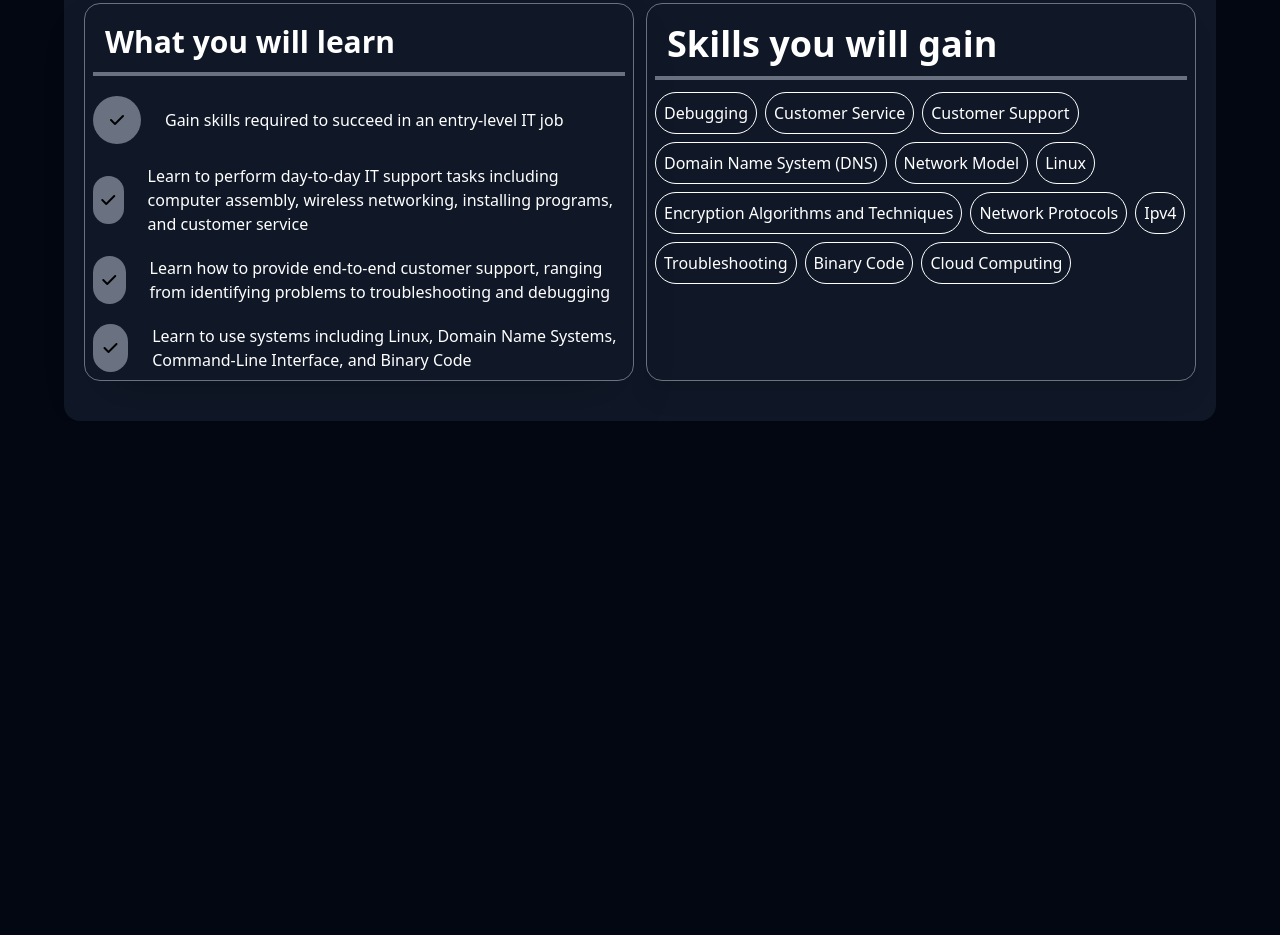
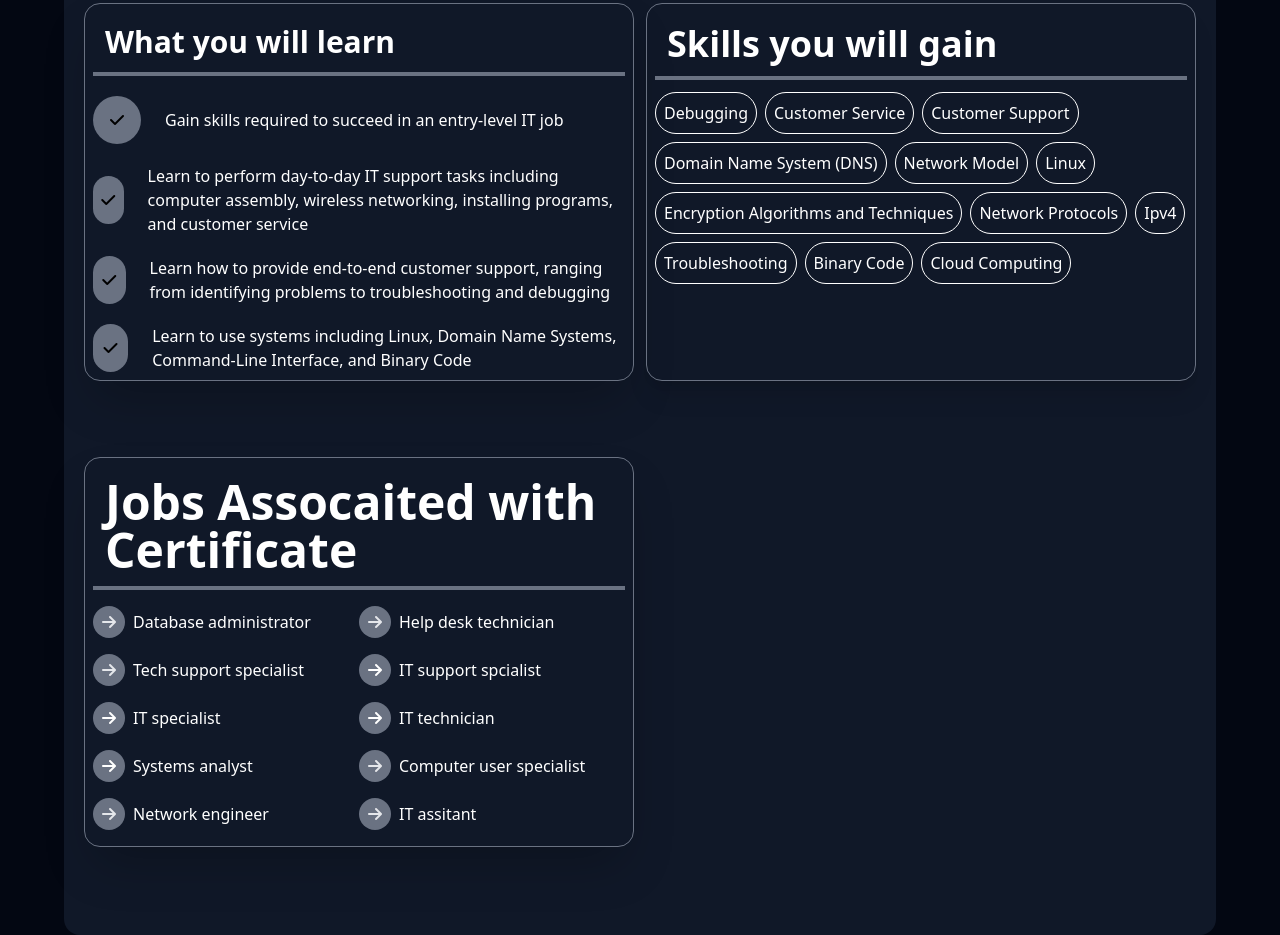
Before and after one commit to pervezmia/Tailwind-Assignment, a website built with Vite: page index.html in a window 1280 px wide. Shown: the part 1041-1976 px from the top of the page. Before the commit the page ends 1462 px from the top, so only its background shows below. Built offline with nearby package versions, Linux system fonts and the light colour scheme; files whose address does not match are found by name.

Commit message:
Jobs Assocaited with certificate part added

```diff
--- a/index.html
+++ b/index.html
@@ -140,6 +140,86 @@
             </div>
 
 
+            <div class="col-span-6 shadow-2xl p-2 border border-[#f0e4e4] dark:border-gray-500  rounded-2xl mt-12 md:mt-16 mb-10 md:mb-12">
+                <h1 class="font-bold md:text-5xl border-b-2 p-3 md:border-b-4 border-[#F9CCC7] dark:border-b-gray-500 dark:text-white">Jobs Assocaited with Certificate </h1>
+                <div class="mt-2  grid md:grid-cols-2 dark:text-white">
+
+                    <div class="flex items-center gap-2 py-2">
+                         <div class="flex justify-center items-center h-8 w-8 rounded-full bg-[#F9CCC7] dark:bg-gray-500">
+                        <i class="fa-solid fa-arrow-right dark:text-gray-200"></i>
+                        </div>
+                        <p>Database administrator</p>
+                    </div>
+
+                    <div class="flex items-center gap-2 py-2">
+                         <div class="flex justify-center items-center h-8 w-8 rounded-full bg-[#F9CCC7] dark:bg-gray-500">
+                        <i class="fa-solid fa-arrow-right dark:text-gray-200"></i>
+                        </div>
+                        <p>Help desk technician</p>
+                    </div>
+
+                    <div class="flex items-center gap-2 py-2">
+                         <div class="flex justify-center items-center h-8 w-8 rounded-full bg-[#F9CCC7] dark:bg-gray-500">
+                        <i class="fa-solid fa-arrow-right dark:text-gray-200"></i>
+                        </div>
+                        <p>Tech support specialist</p>
+                    </div>
+
+                    <div class="flex items-center gap-2 py-2">
+                         <div class="flex justify-center items-center h-8 w-8 rounded-full bg-[#F9CCC7] dark:bg-gray-500">
+                        <i class="fa-solid fa-arrow-right"></i>
+                        </div>
+                        <p>IT support spcialist</p>
+                    </div>
+
+                    <div class="flex items-center gap-2 py-2">
+                         <div class="flex justify-center items-center h-8 w-8 rounded-full bg-[#F9CCC7] dark:bg-gray-500">
+                        <i class="fa-solid fa-arrow-right"></i>
+                        </div>
+                        <p>IT specialist</p>
+                    </div>
+
+                    <div class="flex items-center gap-2 py-2">
+                         <div class="flex justify-center items-center h-8 w-8 rounded-full bg-[#F9CCC7] dark:bg-gray-500">
+                        <i class="fa-solid fa-arrow-right"></i>
+                        </div>
+                        <p>IT technician</p>
+                    </div>
+
+                    <div class="flex items-center gap-2 py-2">
+                         <div class="flex justify-center items-center h-8 w-8 rounded-full bg-[#F9CCC7] dark:bg-gray-500">
+                        <i class="fa-solid fa-arrow-right"></i>
+                        </div>
+                        <p>Systems analyst</p>
+                    </div>
+
+                    <div class="flex items-center gap-2 py-2">
+                         <div class="flex justify-center items-center h-8 w-8 rounded-full bg-[#F9CCC7] dark:bg-gray-500">
+                        <i class="fa-solid fa-arrow-right dark:text-gray-200"></i>
+                        </div>
+                        <p>Computer user specialist</p>
+                    </div>
+
+                    <div class="flex items-center gap-2 py-2">
+                         <div class="flex justify-center items-center h-8 w-8 rounded-full bg-[#F9CCC7] dark:bg-gray-500">
+                        <i class="fa-solid fa-arrow-right dark:text-gray-200"></i>
+                        </div>
+                        <p>Network engineer</p>
+                    </div>
+
+                    <div class="flex items-center gap-2 py-2">
+                         <div class="flex justify-center items-center h-8 w-8 rounded-full bg-[#F9CCC7] dark:bg-gray-500">
+                        <i class="fa-solid fa-arrow-right dark:text-gray-200"></i>
+                        </div>
+                        <p>IT assitant </p>
+                    </div>
+
+                </div>
+
+            </div>
+
+
+
 
 
 
```
